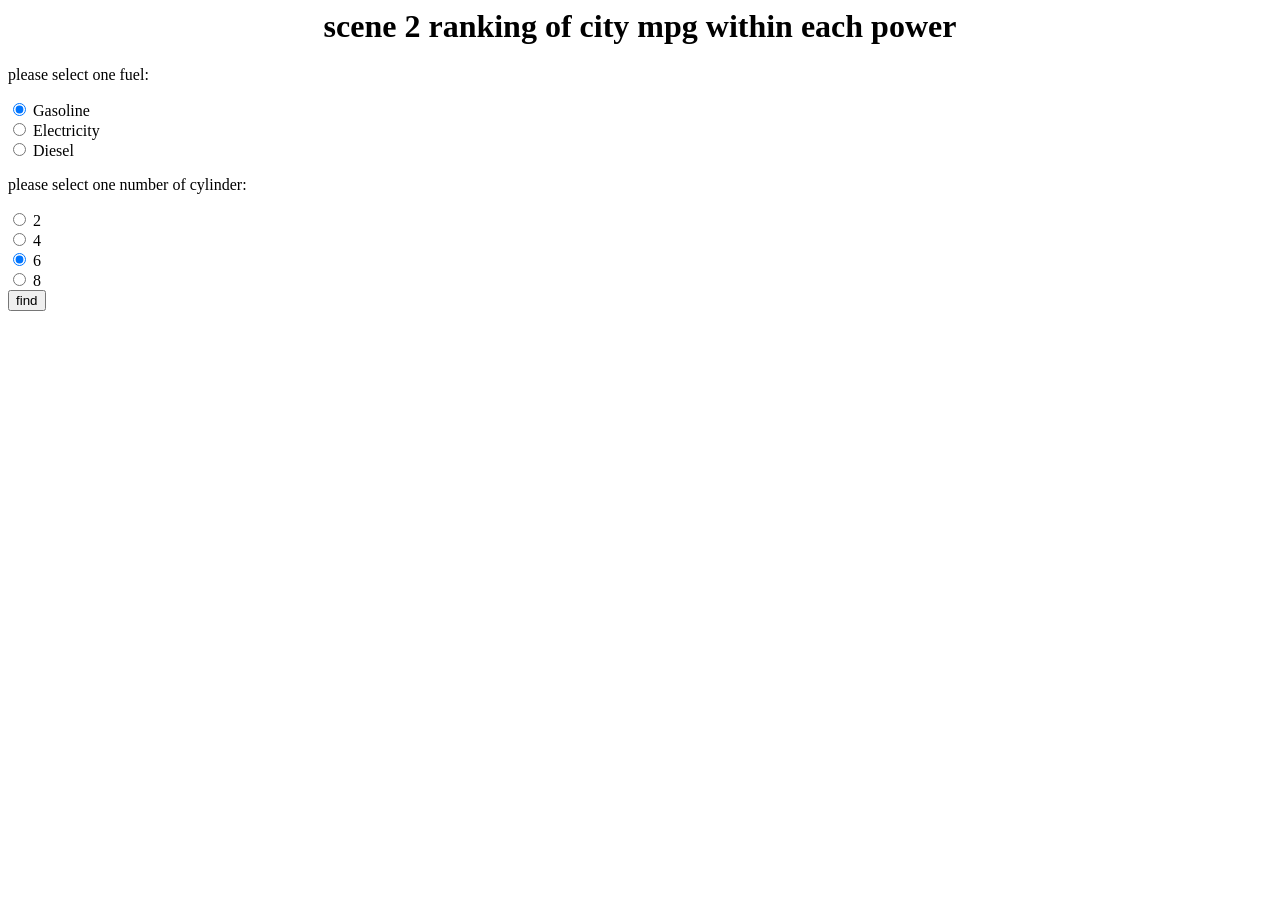
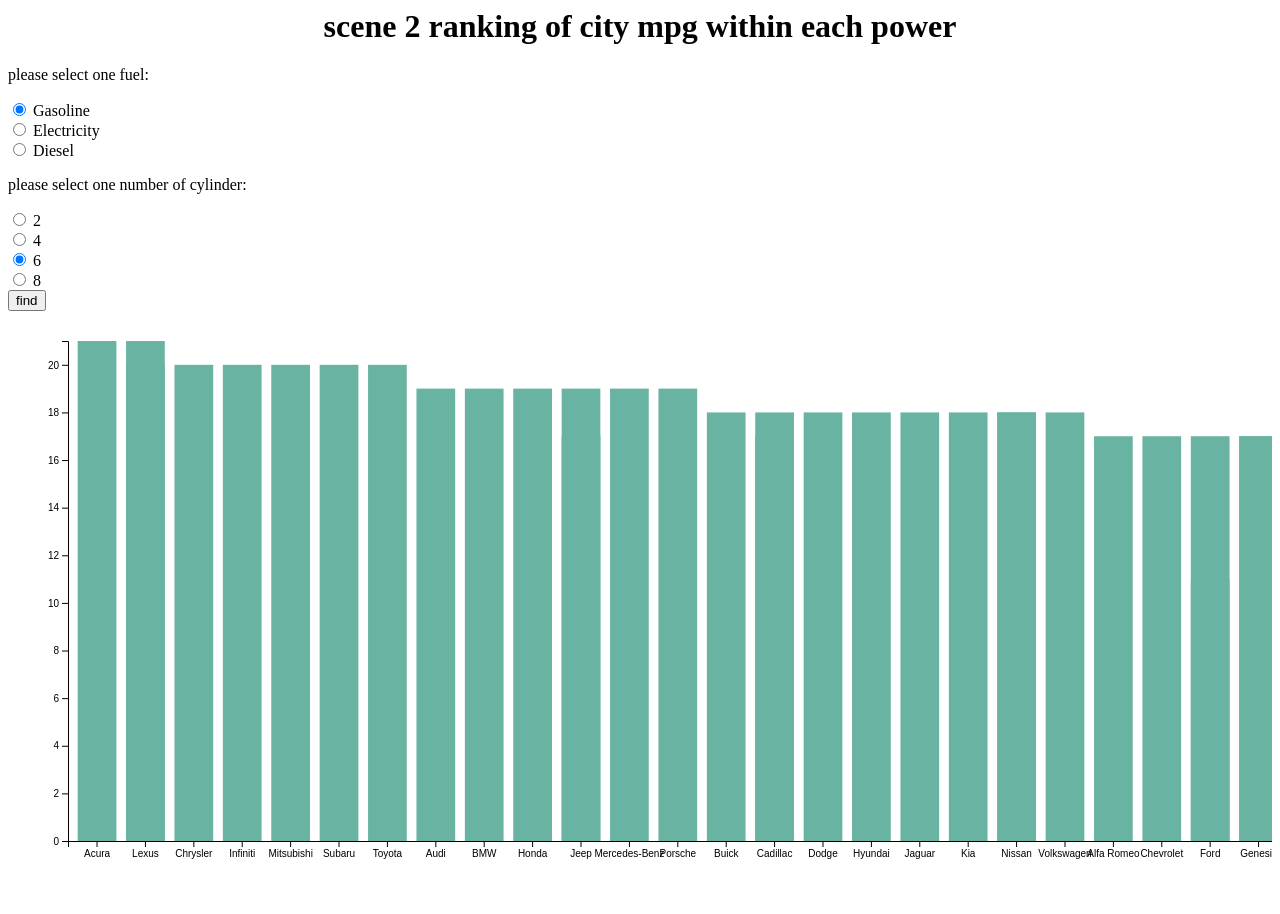
Before and after one commit to zy55-zpy/CS416_narrative, a plain HTML site: page scene2.html in a window 1280 px wide. Drawn offline with nearby package versions, Linux system fonts and the light colour scheme; no server answers.

Commit message:
fifth commit

```diff
--- a/scene2.html
+++ b/scene2.html
@@ -87,7 +87,7 @@
     .append("g")
       .attr("transform",
             "translate(" + margin.left + "," + margin.top + ")");
-  d3.csv("https://flunky.github.io/cars2017.csv", function(data) {
+  d3.csv("cars2017.csv", function(data) {
     var filtered_data=data.filter(function(d){return (d.Fuel==fuel && d.EngineCylinders==number_cylinder)})
     // console.log(filtered_data)
     if (filtered_data.length==0){
```
Also changed, not shown: index.html (+1 -1 lines), scene3.html (+1 -1 lines), scene4.html (+1 -1 lines).
